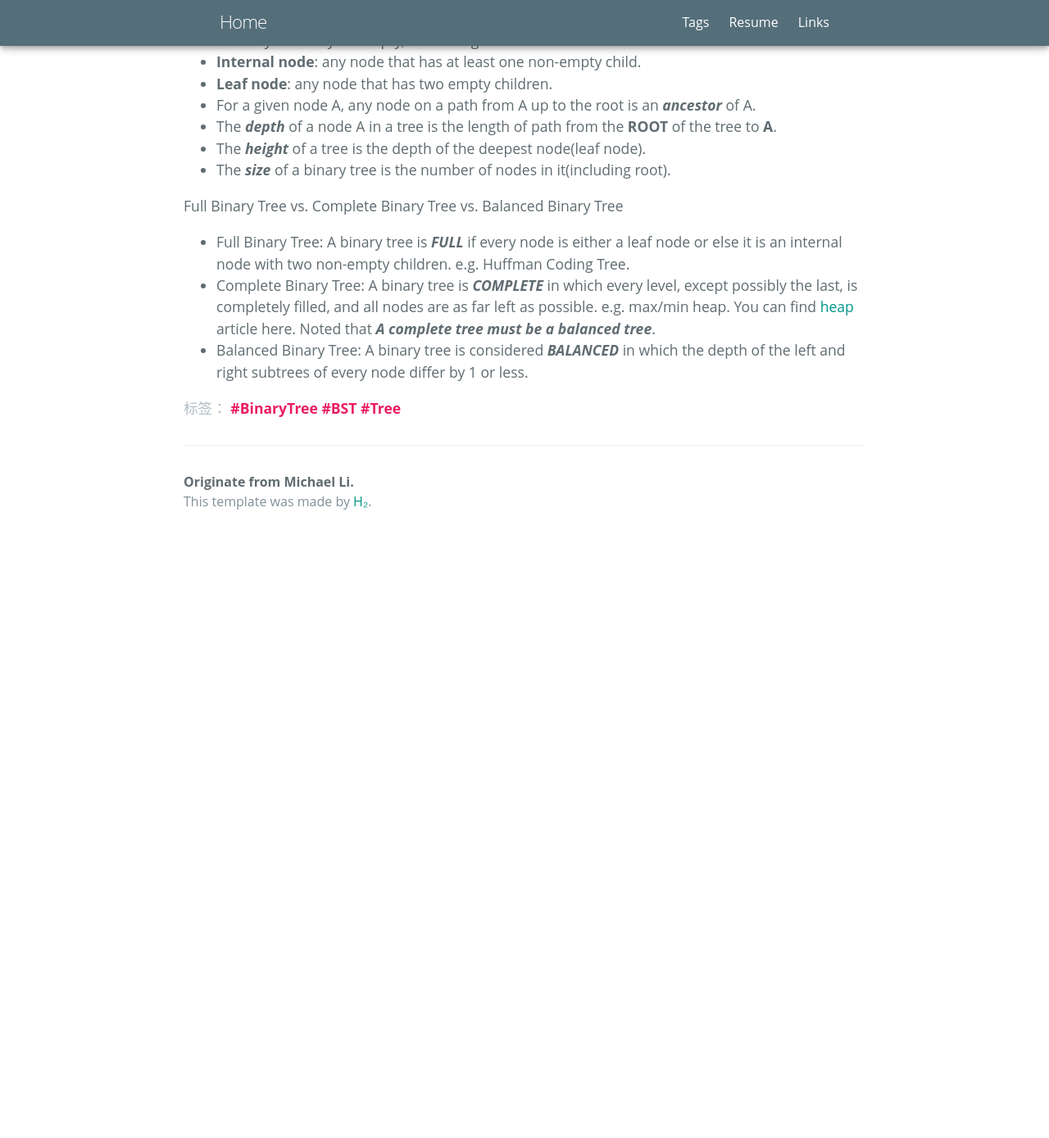
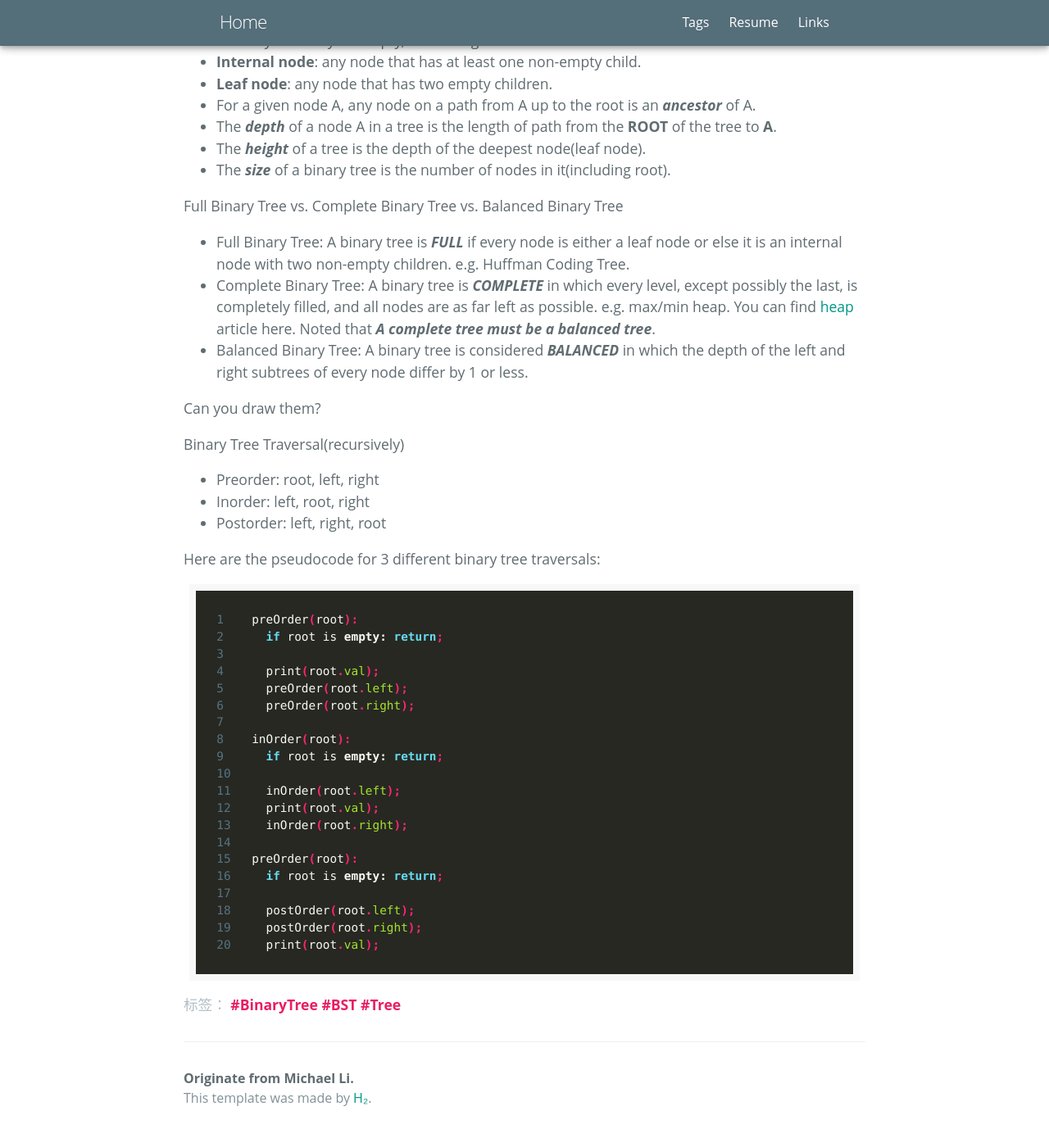
Before and after one commit to zl323/zl323.github.io, a Jekyll site: the page built from _posts/2020-05-22-Binary-Tree.md, in a window 1280 px wide and 1400 px high, scrolled down 781 px. Shown: the top 1389 px of the window at 82% size. Built offline with Jekyll 4.4.1, drawn with Linux system fonts in a browser that asks for light colours; some web fonts are replaced; before the commit the page ends 1453 px from its top, so only the background shows below that.

Commit message:
edit binary tree

```diff
--- a/_posts/2020-05-22-Binary-Tree.md
+++ b/_posts/2020-05-22-Binary-Tree.md
@@ -31,3 +31,39 @@ Full Binary Tree vs. Complete Binary Tree vs. Balanced Binary Tree
 - Full Binary Tree: A binary tree is ***FULL*** if every node is either a leaf node or else it is an internal node with two non-empty children. e.g. Huffman Coding Tree.
 - Complete Binary Tree: A binary tree is ***COMPLETE*** in which every level, except possibly the last, is completely filled, and all nodes are as far left as possible. e.g. max/min heap. You can find  [heap](/_posts/2020-05-16-Heap-Sort.md) article here. Noted that ***A complete tree must be a balanced tree***.
 - Balanced Binary Tree: A binary tree is considered ***BALANCED*** in which the depth of the left and right subtrees of every node differ by 1 or less.
+
+<details>
+<summary>Can you draw them?</summary>
+<p>
+</p>
+</details>
+
+Binary Tree Traversal(recursively)
+- Preorder: root, left, right
+- Inorder: left, root, right
+- Postorder: left, right, root
+
+Here are the pseudocode for 3 different binary tree traversals:
+
+{% highlight java linenos %}
+preOrder(root):
+  if root is empty: return;
+
+  print(root.val);
+  preOrder(root.left);
+  preOrder(root.right);
+
+inOrder(root):
+  if root is empty: return;
+
+  inOrder(root.left);
+  print(root.val);
+  inOrder(root.right);
+
+preOrder(root):
+  if root is empty: return;
+
+  postOrder(root.left);
+  postOrder(root.right);
+  print(root.val);
+{% endhighlight %}
```
